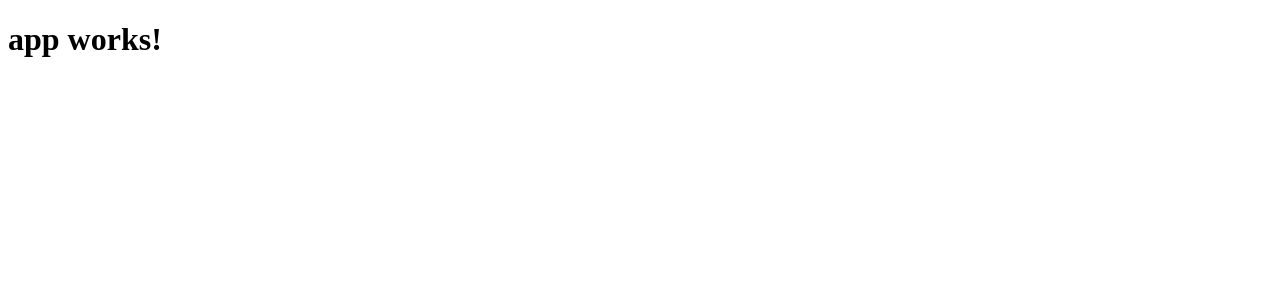
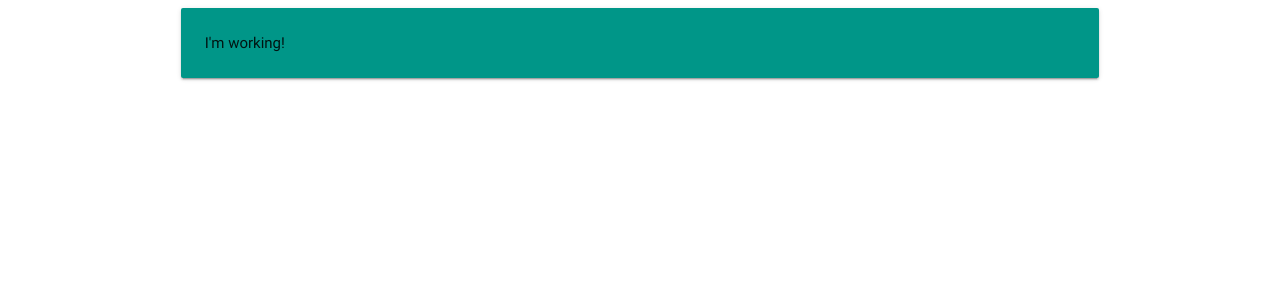
Before and after one commit to milleraundra/shopping-list-angular, an Angular app: page / in a window 1280 px wide. Shown: the top 300 px of the page. Built offline with nearby package versions, Linux system fonts and the light colour scheme.

Commit message:
create new project for shopping list

```diff
--- a/package.json
+++ b/package.json
@@ -21,6 +21,7 @@
     "@angular/platform-browser-dynamic": "^4.0.0",
     "@angular/router": "^4.0.0",
     "core-js": "^2.4.1",
+    "materialize-css": "^0.98.2",
     "rxjs": "^5.1.0",
     "zone.js": "^0.8.4"
   },
--- a/src/app/app.component.html
+++ b/src/app/app.component.html
@@ -1,3 +1,5 @@
-<h1>
-  {{title}}
-</h1>
+<div class="container">
+  <div class="row">
+    <div class="card-panel teal">I'm working!</div>
+  </div>
+</div>
--- a/src/app/app.component.ts
+++ b/src/app/app.component.ts
@@ -6,5 +6,5 @@ import { Component } from '@angular/core';
   styleUrls: ['./app.component.css']
 })
 export class AppComponent {
-  title = 'app works!';
+
 }
```
Also changed, not shown: .angular-cli.json.
